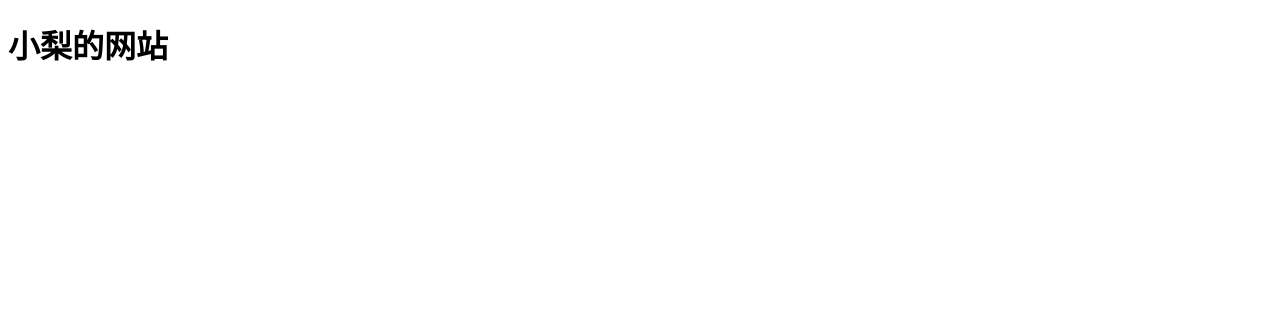
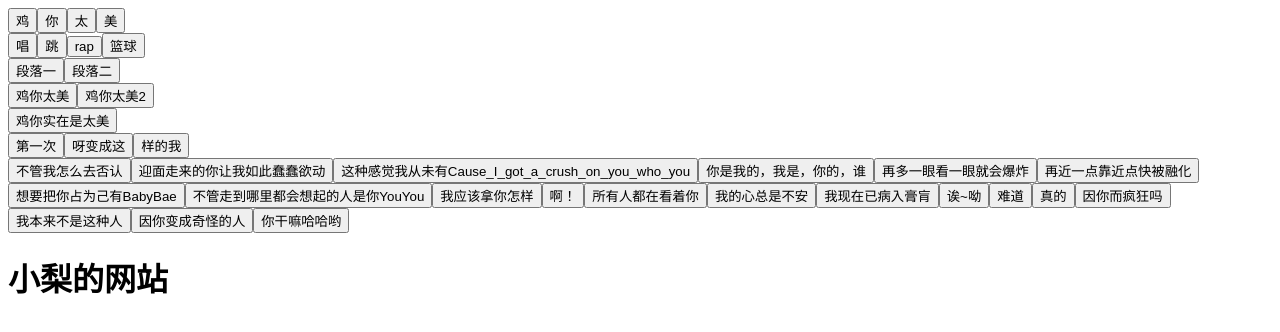
Before and after one commit to lixiny93/xaioli, a plain HTML site: page index.html in a window 1280 px wide. Drawn offline with Linux system fonts and the light colour scheme.

Commit message:
Update index.html

```diff
--- a/index.html
+++ b/index.html
@@ -5,6 +5,7 @@
 	<title>小梨的网站</title>
 </head>
 <body>
+  <script type="text/javascript" src="./index.js"></script>
   <h1>小梨的网站<h1>
 </body>
 </html>
```
